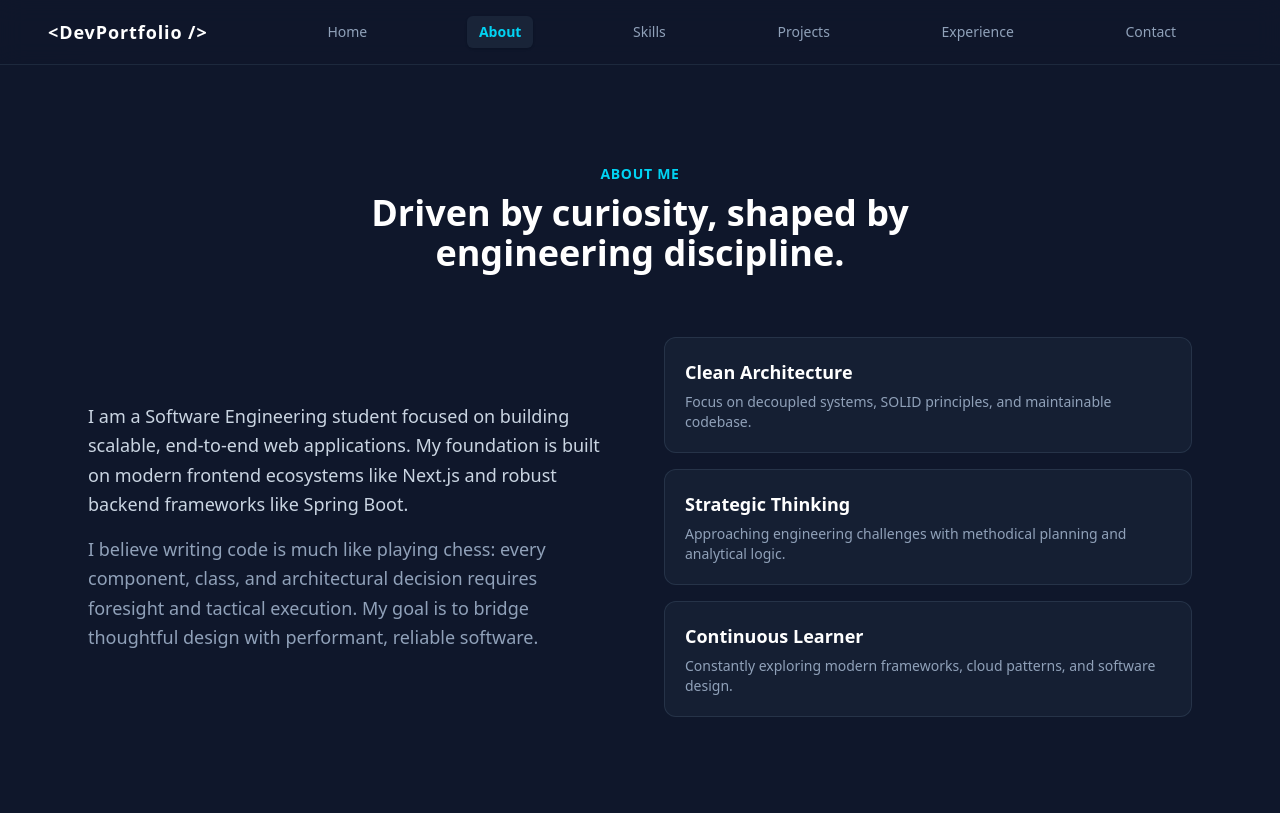
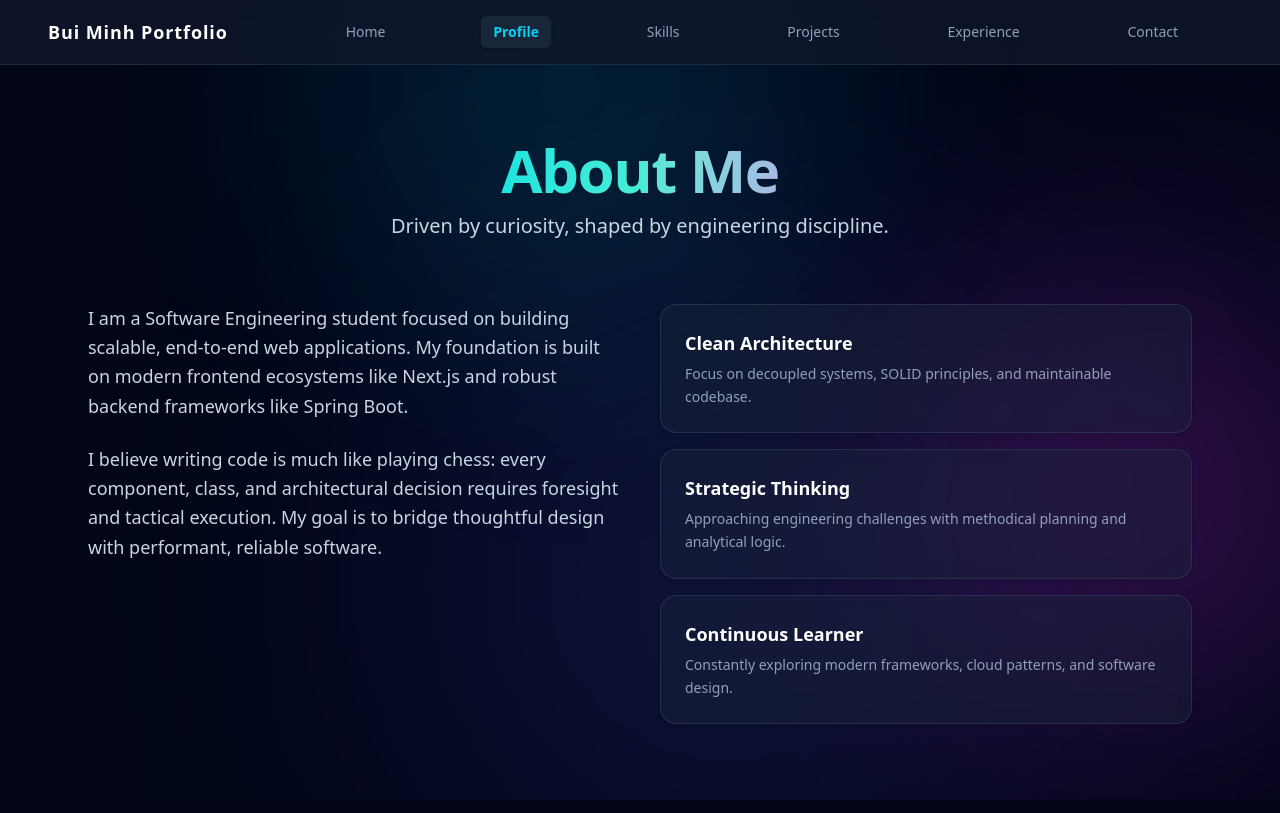
Before and after one commit to Personal-Portfolio-Website/Personal-Portfolio-FE, a Next.js app: page /about in a window 1280 px wide. Built offline with nearby package versions, Linux system fonts and the light colour scheme.

Commit message:
feat: polish UI with neon glow, branding update, and refined contact channels

```diff
--- a/src/app/layout.tsx
+++ b/src/app/layout.tsx
@@ -3,8 +3,8 @@ import Navbar from "@/components/layout/Navbar";
 import "./globals.css";
 
 export const metadata: Metadata = {
-  title: "Personal Developer Portfolio",
-  description: "Personal portfolio website built with Next.js and Spring Boot",
+  title: "Bui Minh Portfolio",
+  description: "Personal portfolio website built with Next.js and Tailwind CSS",
 };
 
 export default function RootLayout({
@@ -14,7 +14,14 @@ export default function RootLayout({
 }>) {
   return (
     <html lang="en" className="scroll-smooth">
-      <body className="bg-slate-900 text-slate-100 antialiased">
+      <body className="bg-slate-950 text-slate-100 min-h-screen selection:bg-fuchsia-500 selection:text-white relative antialiased overflow-x-hidden">
+        {/* Hiệu ứng ánh sáng nền đa sắc (Glow Mesh Gradients) */}
+        <div className="fixed inset-0 pointer-events-none -z-10 overflow-hidden">
+          <div className="absolute -top-40 left-1/4 w-[500px] h-[500px] bg-cyan-500/20 rounded-full blur-[128px] animate-pulse" />
+          <div className="absolute top-1/3 -right-20 w-[450px] h-[450px] bg-fuchsia-500/20 rounded-full blur-[128px]" />
+          <div className="absolute -bottom-20 left-1/3 w-[600px] h-[600px] bg-indigo-500/15 rounded-full blur-[140px]" />
+        </div>
+
         <Navbar />
         <div className="pt-16">
           {children}
--- a/src/components/layout/Navbar.tsx
+++ b/src/components/layout/Navbar.tsx
@@ -15,7 +15,7 @@ export default function Navbar() {
           href="/"
           className="text-lg font-bold text-white tracking-wider hover:text-cyan-400 transition-colors whitespace-nowrap"
         >
-          &lt;DevPortfolio /&gt;
+          Bui Minh Portfolio
         </Link>
 
         {/* Navigation Links trải từ giữa sang phải */}
--- a/src/components/sections/About.tsx
+++ b/src/components/sections/About.tsx
@@ -15,41 +15,50 @@ const HIGHLIGHTS: HighlightItem[] = [
 ];
 
 export default function About() {
-    return (
-    <section id="about" className="py-24 px-6 max-w-6xl mx-auto border-t border-slate-800">
+  return (
+    <section className="py-16 px-6 max-w-6xl mx-auto w-full">
       {/* Section Header */}
-      <div className="text-center max-w-2xl mx-auto mb-16">
-        <span className="text-cyan-400 text-sm font-semibold tracking-wider uppercase">
+      <div className="text-center max-w-3xl mx-auto mb-16 space-y-3">
+        {/* About Me to đùng và chuyển màu neon rực rỡ */}
+        <h1 className="text-4xl sm:text-5xl lg:text-6xl font-extrabold tracking-tight bg-gradient-to-r from-cyan-400 via-teal-300 to-fuchsia-500 bg-clip-text text-transparent">
           About Me
-        </span>
-        <h2 className="text-3xl sm:text-4xl font-bold text-white mt-2">
+        </h1>
+
+        {/* Dòng slogan chuyển thành phụ đề tinh gọn bên dưới */}
+        <p className="text-lg sm:text-xl font-medium text-slate-300">
           Driven by curiosity, shaped by engineering discipline.
-        </h2>
+        </p>
       </div>
 
       {/* Main Content Grid */}
-      <div className="grid grid-cols-1 lg:grid-cols-2 gap-12 items-center">
-        {/* Narrative Bio */}
-        <div className="space-y-4 text-slate-300 leading-relaxed text-base sm:text-lg">
+      <div className="grid grid-cols-1 lg:grid-cols-12 gap-10 items-start">
+        {/* Left Column: Detailed Bio */}
+        <div className="lg:col-span-6 space-y-6 text-slate-300 leading-relaxed text-base sm:text-lg">
           <p>
-            I am a Software Engineering student focused on building scalable, end-to-end web applications. My foundation is built on modern frontend ecosystems like Next.js and robust backend frameworks like Spring Boot.
+            I am a Software Engineering student focused on building scalable,
+            end-to-end web applications. My foundation is built on modern
+            frontend ecosystems like Next.js and robust backend frameworks
+            like Spring Boot.
           </p>
-          <p className="text-slate-400">
-            I believe writing code is much like playing chess: every component, class, and architectural decision requires foresight and tactical execution. My goal is to bridge thoughtful design with performant, reliable software.
+          <p>
+            I believe writing code is much like playing chess: every component,
+            class, and architectural decision requires foresight and tactical
+            execution. My goal is to bridge thoughtful design with performant,
+            reliable software.
           </p>
         </div>
 
-        {/* Highlight Cards */}
-        <div className="grid grid-cols-1 gap-4">
-          {HIGHLIGHTS.map((item, index) => (
+        {/* Right Column: Key Highlights */}
+        <div className="lg:col-span-6 space-y-4">
+          {HIGHLIGHTS.map((item, idx) => (
             <div
-              key={index}
-              className="p-5 rounded-xl bg-slate-800/50 border border-slate-700/60 hover:border-cyan-500/50 transition-all hover:translate-x-1"
+              key={idx}
+              className="p-6 rounded-2xl bg-slate-800/40 border border-slate-700/60 hover:border-cyan-500/40 transition-all backdrop-blur-sm shadow-sm"
             >
-              <h3 className="text-lg font-semibold text-white">
+              <h2 className="text-lg font-bold text-white mb-1.5">
                 {item.title}
-              </h3>
-              <p className="mt-1.5 text-sm text-slate-400">
+              </h2>
+              <p className="text-sm text-slate-400 leading-relaxed">
                 {item.description}
               </p>
             </div>
--- a/src/components/sections/Contact.tsx
+++ b/src/components/sections/Contact.tsx
@@ -16,8 +16,8 @@ export default function Contact() {
         </p>
       </div>
 
-      {/* Contact Cards Grid */}
-      <div className="grid grid-cols-1 md:grid-cols-2 lg:grid-cols-3 gap-6">
+      {/* Contact Cards Grid (2x2 Layout) */}
+      <div className="grid grid-cols-1 md:grid-cols-2 gap-6">
         {CONTACT_CHANNELS.map((channel, idx) => (
           <a
             key={idx}
--- a/src/data/contact.ts
+++ b/src/data/contact.ts
@@ -8,6 +8,12 @@ export const CONTACT_CHANNELS: ContactChannel[] = [
     description: "Best for software engineering inquiries, collaborations, and formal discussions.",
   },
   {
+    label: "Facebook",
+    value: "My Facebook Profile",
+    href: "https://www.facebook.com/harry.bui.712714",
+    description: "Personal channel for casual discussions, social networking, and quick messages.",
+  },
+  {
     label: "GitHub",
     value: "github.com/Harry-dev1805",
     href: "https://github.com/Harry-dev1805",
@@ -15,8 +21,8 @@ export const CONTACT_CHANNELS: ContactChannel[] = [
   },
   {
     label: "Java OOP / LAB211 Mentoring",
-    value: "Direct Inquiry",
-    href: "mailto:your-email@example.com?subject=[Mentoring%20Inquiry]%20LAB211%20Java%20OOP",
+    value: "Zalo: 0778.651.265",
+    href: "https://zalo.me/0778651265",
     description: "One-on-one guidance, code reviews, and structured learning for LAB211 coursework.",
   },
 ];
--- a/src/data/navigation.ts
+++ b/src/data/navigation.ts
@@ -2,7 +2,7 @@ import { NavItem } from '@/types';
 
 export const NAV_ITEMS: NavItem[] = [
   { label: "Home", href: "/" },
-  { label: "About", href: "/about" },
+  { label: "Profile", href: "/about" },
   { label: "Skills", href: "/skills" },
   { label: "Projects", href: "/projects" },
   { label: "Experience", href: "/experience" },
```
